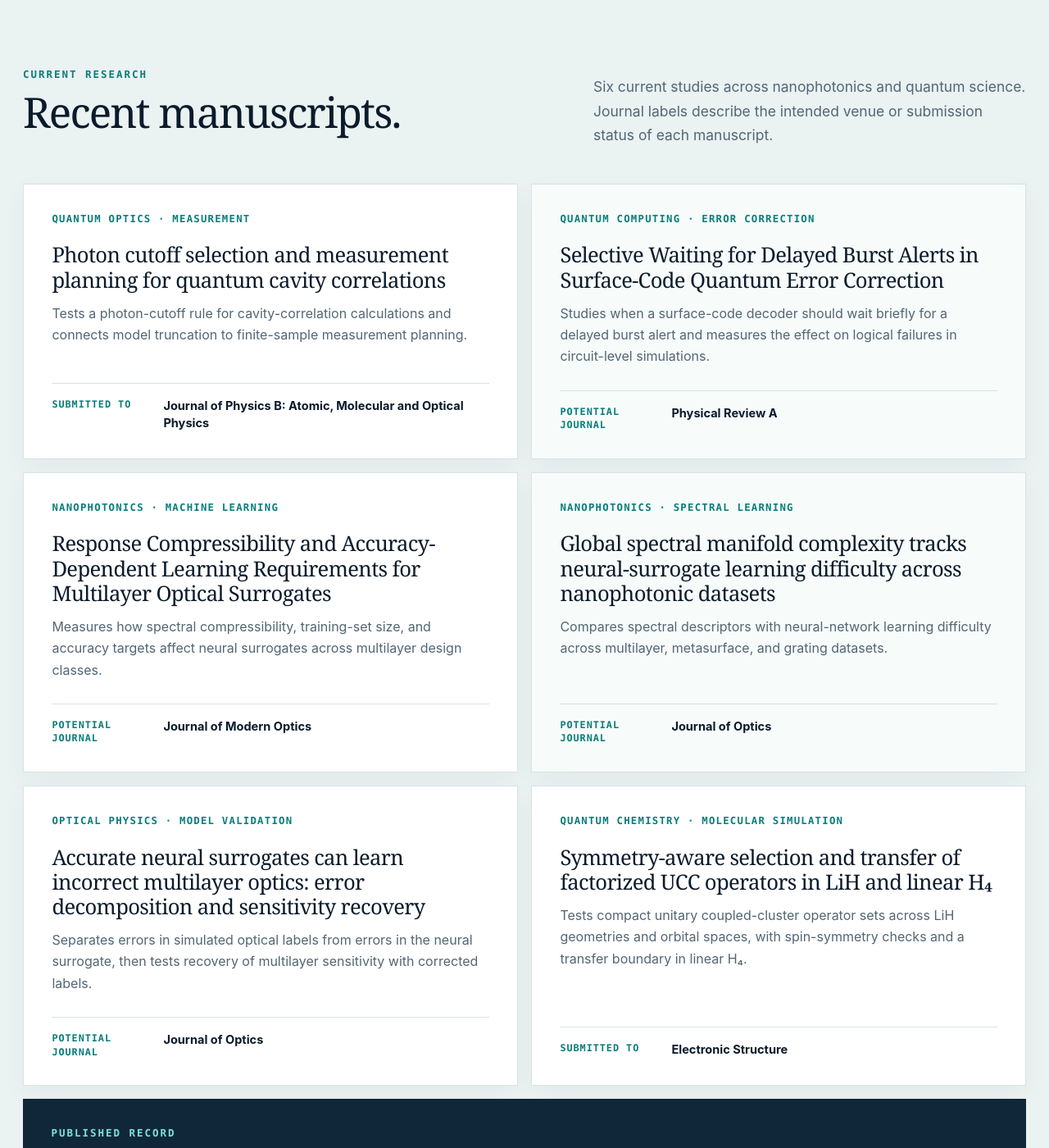
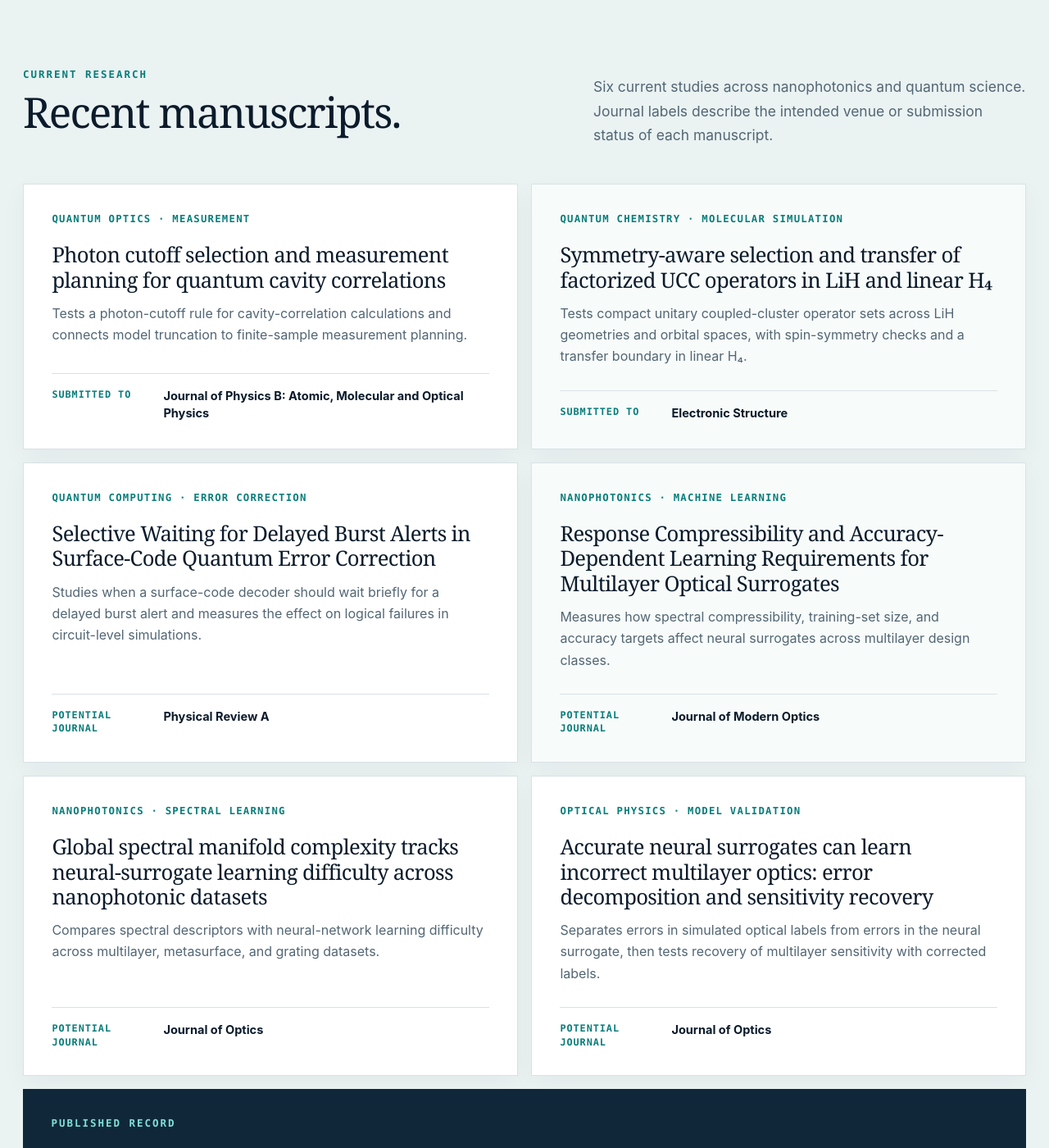
Before and after one commit to mjavani54/javani-lab-webpage, a Jekyll site: the page built from index.html, in a window 1280 px wide and 1400 px high, scrolled down 2575 px. Shown: the whole window at 82% size. Built offline with Jekyll 4.4.1, drawn with Linux system fonts in a browser that asks for light colours.

Commit message:
Update index.html

```diff
--- a/index.html
+++ b/index.html
@@ -52,6 +52,12 @@ description: "Javani Research Lab studies nanophotonics, AI for scientific disco
         <div class="manuscript-journal"><span>Submitted to</span><strong>Journal of Physics B: Atomic, Molecular and Optical Physics</strong></div>
       </article>
       <article class="manuscript-card">
+        <div class="manuscript-area">Quantum chemistry · Molecular simulation</div>
+        <h3>Symmetry-aware selection and transfer of factorized UCC operators in LiH and linear H₄</h3>
+        <p>Tests compact unitary coupled-cluster operator sets across LiH geometries and orbital spaces, with spin-symmetry checks and a transfer boundary in linear H₄.</p>
+        <div class="manuscript-journal"><span>Submitted to</span><strong>Electronic Structure</strong></div>
+      </article>
+      <article class="manuscript-card">
         <div class="manuscript-area">Quantum computing · Error correction</div>
         <h3>Selective Waiting for Delayed Burst Alerts in Surface-Code Quantum Error Correction</h3>
         <p>Studies when a surface-code decoder should wait briefly for a delayed burst alert and measures the effect on logical failures in circuit-level simulations.</p>
@@ -75,12 +81,6 @@ description: "Javani Research Lab studies nanophotonics, AI for scientific disco
         <p>Separates errors in simulated optical labels from errors in the neural surrogate, then tests recovery of multilayer sensitivity with corrected labels.</p>
         <div class="manuscript-journal"><span>Potential journal</span><strong>Journal of Optics</strong></div>
       </article>
-      <article class="manuscript-card">
-        <div class="manuscript-area">Quantum chemistry · Molecular simulation</div>
-        <h3>Symmetry-aware selection and transfer of factorized UCC operators in LiH and linear H₄</h3>
-        <p>Tests compact unitary coupled-cluster operator sets across LiH geometries and orbital spaces, with spin-symmetry checks and a transfer boundary in linear H₄.</p>
-        <div class="manuscript-journal"><span>Submitted to</span><strong>Electronic Structure</strong></div>
-      </article>
       <div class="manuscript-more">
         <div class="kicker on-dark">Published record</div>
         <h3>Explore the work in print.</h3>
```
